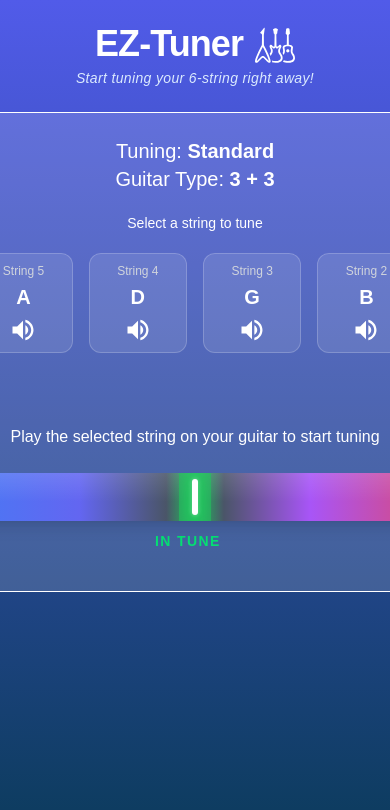
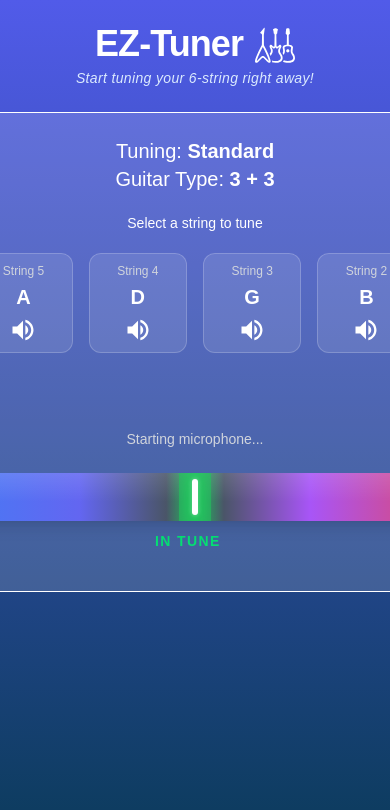
Before and after one commit to connorklee0/ez-tuner, a Next.js app: page / in a window 390 px wide. Shown: the top 810 px of the page. Built offline with nearby package versions, Linux system fonts and the light colour scheme; no server answers.

Commit message:
add microphone listening and tuning functionality

```diff
--- /dev/null
+++ b/components/Tuner Display/Tuner/MicError.jsx
@@ -0,0 +1,18 @@
+import { MicOff } from "@mui/icons-material";
+
+const MicError = () => {
+  return (
+    <div className="flex flex-col items-center gap-2 text-center px-6">
+      <div className="flex gap-2">
+        <MicOff className="text-red-400" sx={{ fontSize: 32 }} />
+        <p className="text-red-400 font-semibold">Microphone access denied</p>
+      </div>
+      <p className="text-sm text-gray-300">
+        Please enable microphone permissions in your browser settings and reload
+        the page.
+      </p>
+    </div>
+  );
+};
+
+export default MicError;
--- /dev/null
+++ b/components/Tuner Display/Tuner/MicStatus.jsx
@@ -0,0 +1,17 @@
+import { Mic } from "@mui/icons-material";
+
+const MicStatus = ({ isListening }) => {
+  return (
+    <div className="flex items-center gap-2 text-sm text-gray-300">
+      {isListening ? (
+        <>
+          <Mic sx={{ fontSize: 16 }} /> Play the selected string to start tuning
+        </>
+      ) : (
+        "Starting microphone..."
+      )}
+    </div>
+  );
+};
+
+export default MicStatus;
--- a/components/Tuner Display/TunerDisplayWrapper.jsx
+++ b/components/Tuner Display/TunerDisplayWrapper.jsx
@@ -1,14 +1,24 @@
 "use client";
 
-import TunerBar from "./TunerBar";
+import TunerBar from "./Tuner/TunerBar";
 import StringBarDisplay from "./String Bar/StringBarDisplay";
+import MicError from "./Tuner/MicError";
+import MicStatus from "./Tuner/MicStatus";
+import { useMicrophone } from "@/hooks/useMicrophone";
 
 const TunerDisplayWrapper = () => {
+  const { cents, isListening, permissionError, startListening } =
+    useMicrophone();
+
   return (
     <div className="flex flex-col items-center justify-between py-4 border w-180 h-120 rounded-xl bg-white/15">
       <StringBarDisplay />
-      Play the selected string on your guitar to start tuning
-      <TunerBar />
+      {permissionError ? (
+        <MicError onRetry={startListening} />
+      ) : (
+        <MicStatus isListening={isListening} />
+      )}
+      <TunerBar cents={cents} />
     </div>
   );
 };
--- /dev/null
+++ b/hooks/useMicrophone.jsx
@@ -0,0 +1,123 @@
+import { useRef, useState, useEffect } from "react";
+
+const autoCorrelate = (buffer, sampleRate) => {
+  const SIZE = buffer.length;
+  let rms = 0;
+  for (let i = 0; i < SIZE; i++) rms += buffer[i] * buffer[i];
+  rms = Math.sqrt(rms / SIZE);
+  if (rms < 0.01) return -1;
+
+  let r1 = 0,
+    r2 = SIZE - 1;
+  for (let i = 0; i < SIZE / 2; i++)
+    if (Math.abs(buffer[i]) < 0.2) {
+      r1 = i;
+      break;
+    }
+  for (let i = 1; i < SIZE / 2; i++)
+    if (Math.abs(buffer[SIZE - i]) < 0.2) {
+      r2 = SIZE - i;
+      break;
+    }
+
+  const buf2 = buffer.slice(r1, r2);
+  const c = new Array(buf2.length).fill(0);
+  for (let i = 0; i < buf2.length; i++)
+    for (let j = 0; j < buf2.length - i; j++) c[i] += buf2[j] * buf2[j + i];
+
+  let d = 0;
+  while (c[d] > c[d + 1]) d++;
+  let maxval = -1,
+    maxpos = -1;
+  for (let i = d; i < buf2.length; i++) {
+    if (c[i] > maxval) {
+      maxval = c[i];
+      maxpos = i;
+    }
+  }
+
+  let T0 = maxpos;
+  const x1 = c[T0 - 1],
+    x2 = c[T0],
+    x3 = c[T0 + 1];
+  const a = (x1 + x3 - 2 * x2) / 2;
+  const b = (x3 - x1) / 2;
+  if (a) T0 = T0 - b / (2 * a);
+
+  return sampleRate / T0;
+};
+
+const frequencyToCents = (frequency) => {
+  const A4 = 440;
+  const semitones = 12 * Math.log2(frequency / A4);
+  const nearest = Math.round(semitones);
+  return Math.max(-50, Math.min(50, (semitones - nearest) * 100));
+};
+
+export const useMicrophone = () => {
+  const [cents, setCents] = useState(0);
+  const [isListening, setIsListening] = useState(false);
+  const [permissionError, setPermissionError] = useState(false);
+
+  const audioContextRef = useRef(null);
+  const analyserRef = useRef(null);
+  const animationFrameRef = useRef(null);
+  const streamRef = useRef(null);
+
+  const stopListening = () => {
+    if (animationFrameRef.current)
+      cancelAnimationFrame(animationFrameRef.current);
+    if (audioContextRef.current) audioContextRef.current.close();
+    if (streamRef.current)
+      streamRef.current.getTracks().forEach((t) => t.stop());
+    setIsListening(false);
+    setCents(0);
+  };
+
+  const detectPitch = () => {
+    const analyser = analyserRef.current;
+    const buffer = new Float32Array(analyser.fftSize);
+
+    const loop = () => {
+      analyser.getFloatTimeDomainData(buffer);
+      const frequency = autoCorrelate(
+        buffer,
+        audioContextRef.current.sampleRate,
+      );
+      if (frequency > 0) setCents(frequencyToCents(frequency));
+      animationFrameRef.current = requestAnimationFrame(loop);
+    };
+
+    loop();
+  };
+
+  const startListening = async () => {
+    try {
+      const stream = await navigator.mediaDevices.getUserMedia({ audio: true });
+      streamRef.current = stream;
+
+      const audioContext = new AudioContext();
+      audioContextRef.current = audioContext;
+
+      const analyser = audioContext.createAnalyser();
+      analyser.fftSize = 2048;
+      analyserRef.current = analyser;
+
+      audioContext.createMediaStreamSource(stream).connect(analyser);
+
+      setIsListening(true);
+      setPermissionError(false);
+      detectPitch();
+    } catch {
+      setPermissionError(true);
+      setIsListening(false);
+    }
+  };
+
+  useEffect(() => {
+    startListening();
+    return () => stopListening();
+  }, []);
+
+  return { cents, isListening, permissionError, startListening };
+};
```
Also changed, not shown: components/Tuner Display/Tuner/TunerBar.jsx (renamed from components/Tuner Display/TunerBar.jsx).
